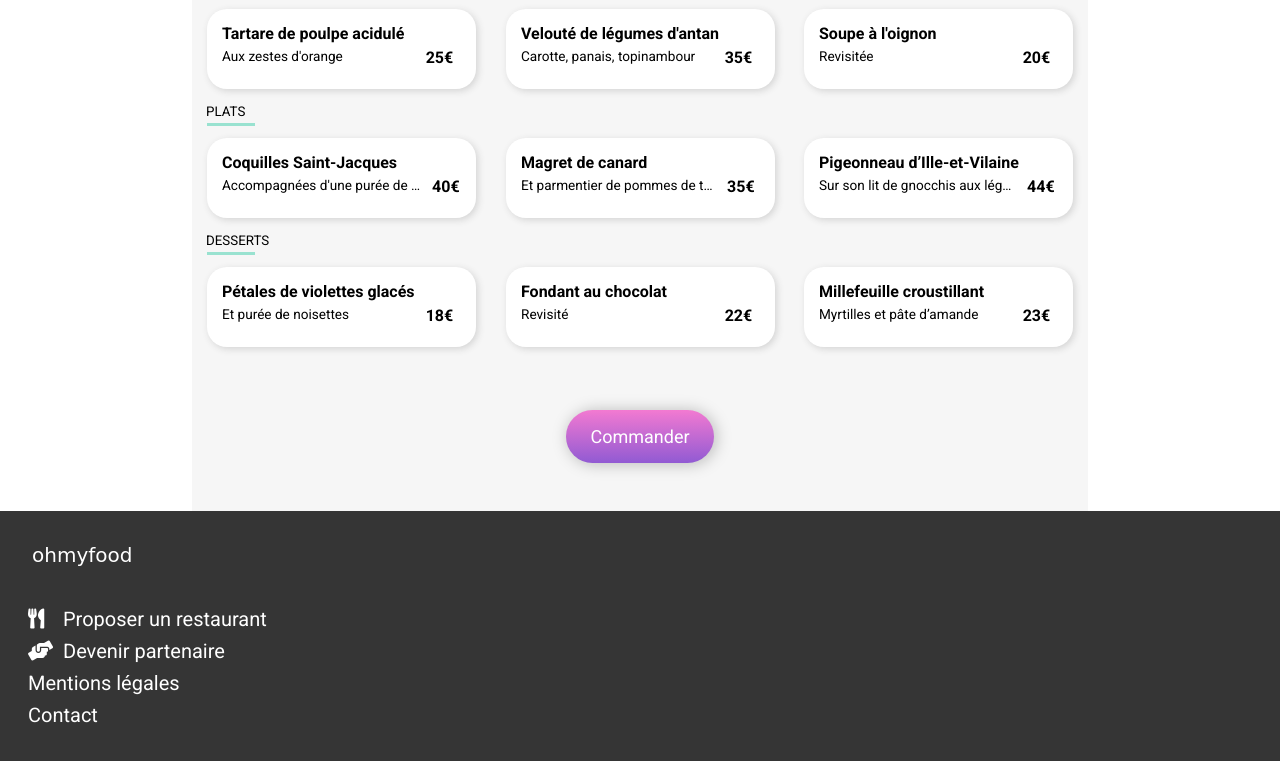
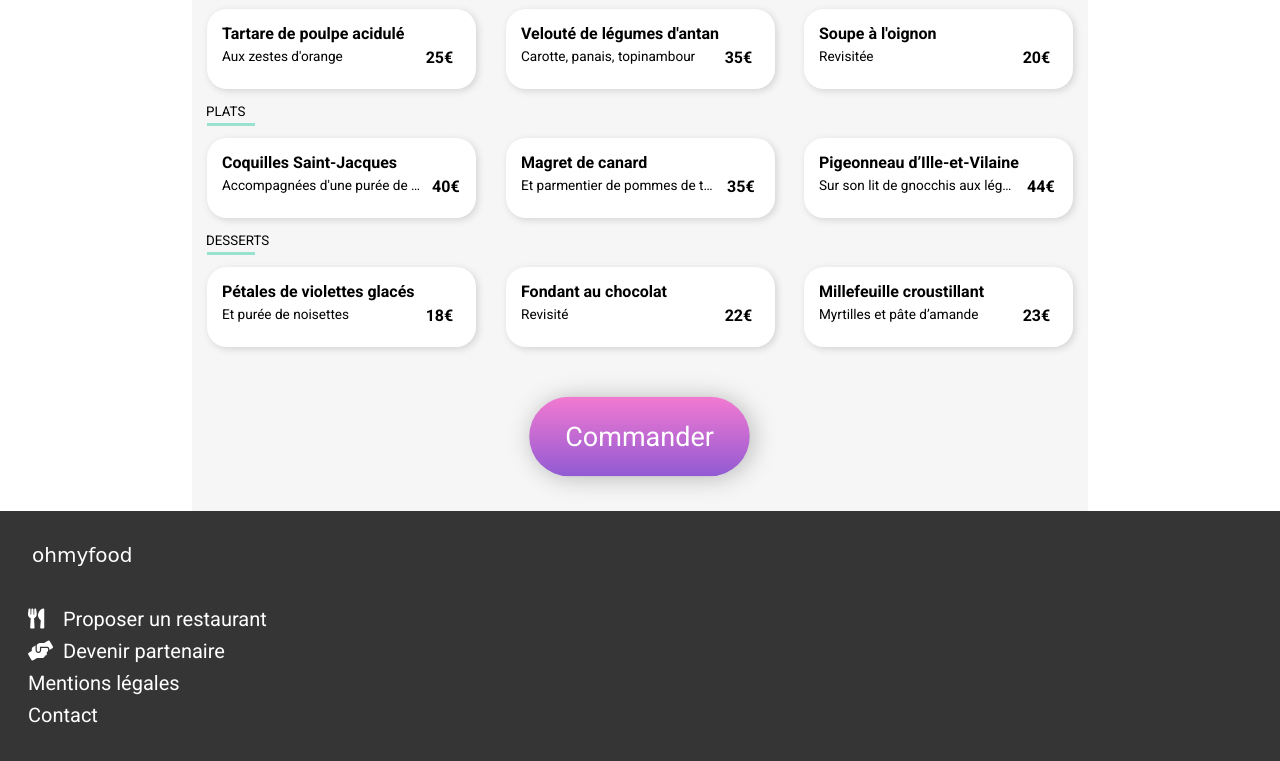
Before and after one commit to SBillie/SandrineBillie_3_16112021, a plain HTML site: page Pages/alafrancaise-menu.html in a window 1280 px wide. Shown: the part 599-1360 px from the top of the page. Drawn offline with Linux system fonts and the light colour scheme; a web font is replaced by a local one.

Commit message:
button command

```diff
--- a/style.css
+++ b/style.css
@@ -658,6 +658,7 @@ animation-delay: 0.3s;
 }
 
 .button_command a{
+
     font-weight: 400;
     font-size: large;
     border: none;
@@ -668,7 +669,7 @@ animation-delay: 0.3s;
     cursor: pointer;
     padding: 16px 24px;
     box-shadow:2px 1px 16px rgba(0,0,0,0.25);
-
+    transform: scale(1.5);
 
 }
 
```
